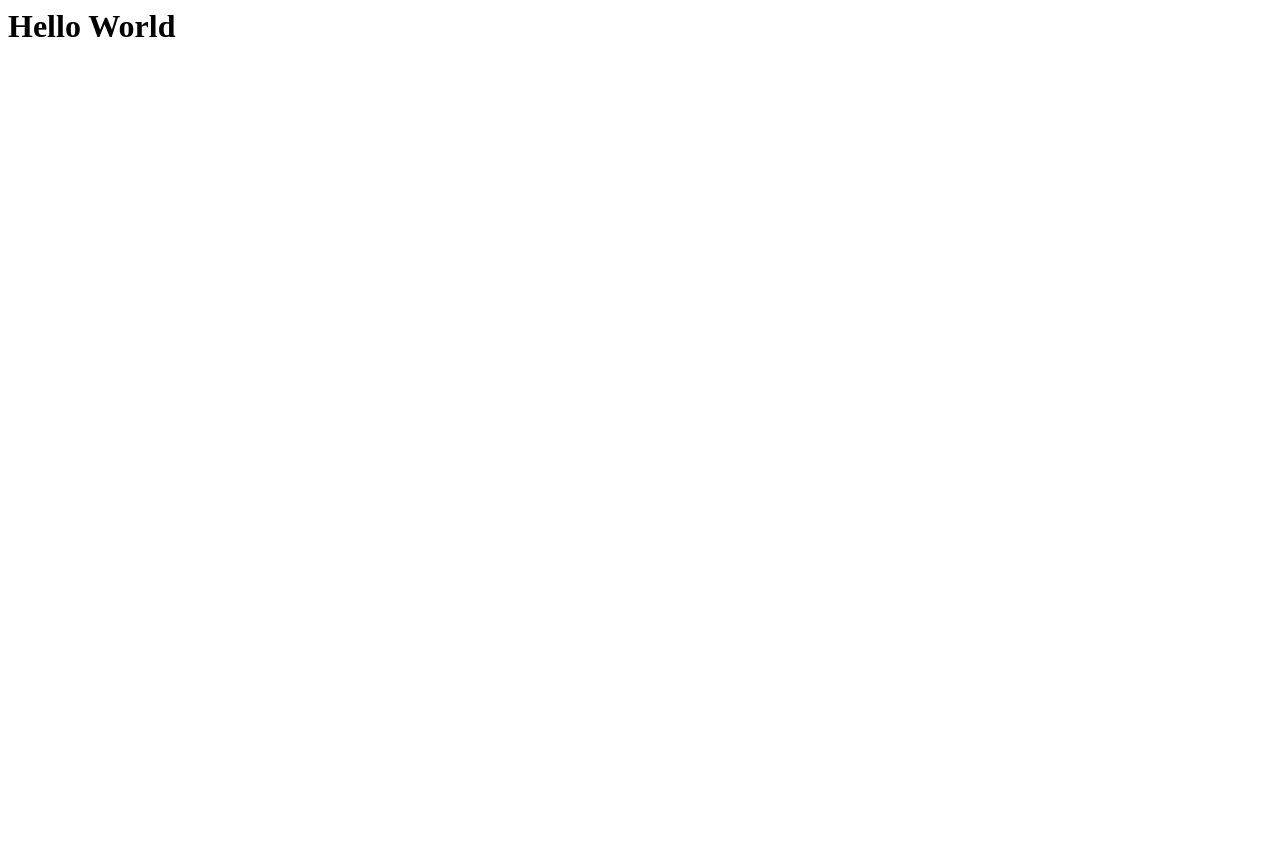
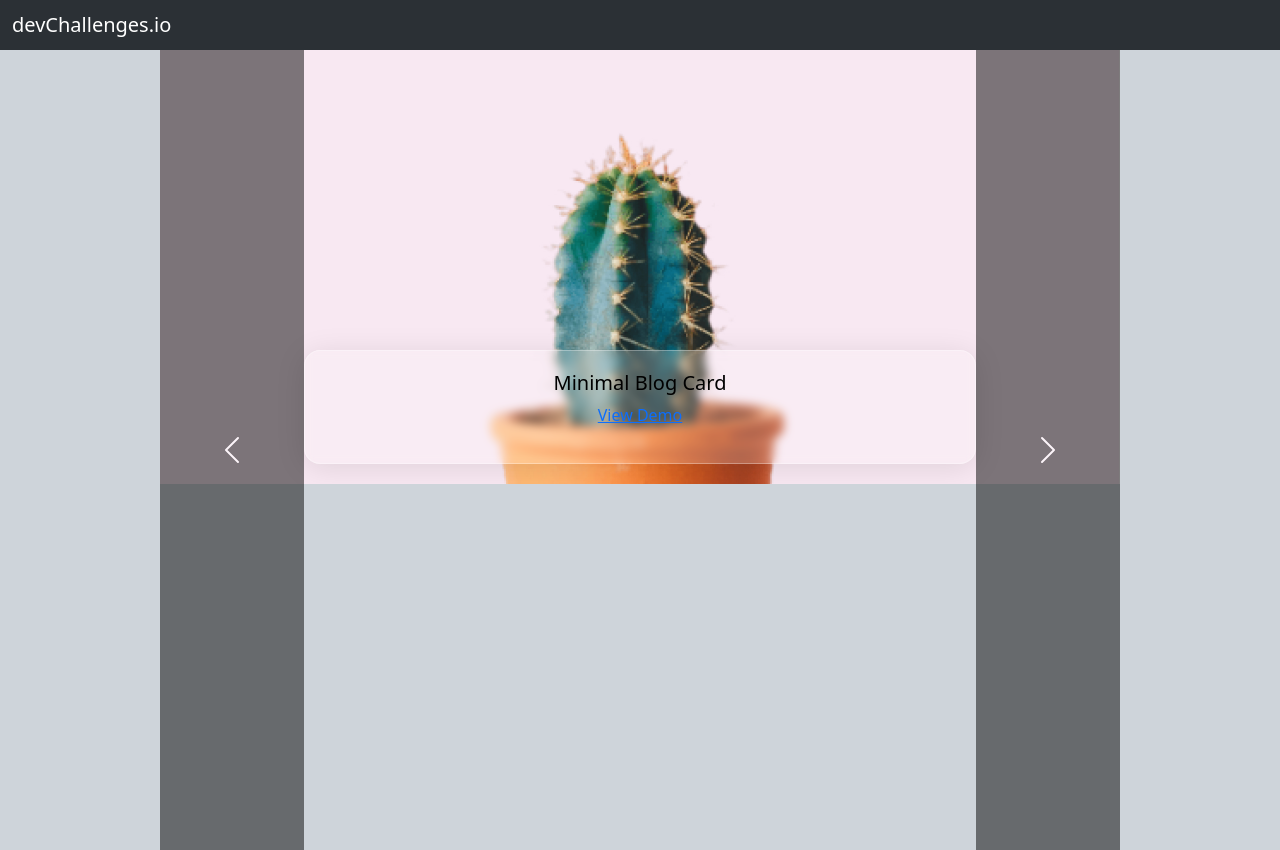
Before and after one commit to sandeep-menon/devChallenges.io, a plain HTML site: page index.html in a window 1280 px wide. Before the commit the page ends 800 px from the top, so only its background shows below. Drawn offline with nearby package versions, Linux system fonts and the light colour scheme.

Commit message:
setting up github page

```diff
--- a/index.html
+++ b/index.html
@@ -1 +1,45 @@
-<h1>Hello World</h1>
+<!DOCTYPE html>
+<html lang="en">
+<head>
+    <meta charset="UTF-8">
+    <meta name="viewport" content="width=device-width, initial-scale=1.0">
+    <title>devChallenges.io</title>
+    <link href="https://cdn.jsdelivr.net/npm/bootstrap@5.3.2/dist/css/bootstrap.min.css" rel="stylesheet" integrity="sha384-T3c6CoIi6uLrA9TneNEoa7RxnatzjcDSCmG1MXxSR1GAsXEV/Dwwykc2MPK8M2HN" crossorigin="anonymous">
+  </head>
+</head>
+<body style="background:var(--bs-dark-bg-subtle)">
+    <nav class="navbar bg-body-tertiary bg-dark" data-bs-theme="dark">
+        <div class="container-fluid">
+          <span class="navbar-brand mb-0 h1">devChallenges.io</span>
+        </div>
+      </nav>
+
+      <div id="carouselExampleCaptions" class="carousel slide" style="height: 100vh; width: 75vw; margin:auto; border-radius: 60px;">
+        <div class="carousel-inner">
+          <div class="carousel-item active">
+            <img src="./Responsive Web Developer/Minimal_Blog_Card/resources/cactus_img.jpg" class="d-block w-100" alt="./Responsive Web Developer/Minimal_Blog_Card/resources/cactus_img.jpg">
+            <div class="carousel-caption d-none d-md-block" style="background: white; color: black; background: rgba(255, 255, 255, 0.2); border-radius: 16px; box-shadow: 0 4px 30px rgba(0, 0, 0, 0.1); backdrop-filter: blur(5px); -webkit-backdrop-filter: blur(5px); border: 1px solid rgba(255, 255, 255, 0.3);">
+              <h5>Minimal Blog Card</h5>
+              <p><a href="./Responsive Web Developer/Minimal_Blog_Card/index.html">View Demo</a></p>
+            </div>
+          </div>
+          <div class="carousel-item">
+            <img src="./Responsive Web Developer/Minimal_Blog_Card/resources/cactus_img.jpg" class="d-block w-100" alt="./Responsive Web Developer/Minimal_Blog_Card/resources/cactus_img.jpg">
+            <div class="carousel-caption d-none d-md-block" style="background: white; color: black; background: rgba(255, 255, 255, 0.2); border-radius: 16px; box-shadow: 0 4px 30px rgba(0, 0, 0, 0.1); backdrop-filter: blur(5px); -webkit-backdrop-filter: blur(5px); border: 1px solid rgba(255, 255, 255, 0.3);">
+              <h5>Coming Soon...</h5>
+              <!-- <p>Some representative placeholder content for the second slide.</p> -->
+            </div>
+          </div>
+        </div>
+        <button class="carousel-control-prev" type="button" data-bs-target="#carouselExampleCaptions" data-bs-slide="prev" style="background: black;">
+          <span class="carousel-control-prev-icon" aria-hidden="true"></span>
+          <span class="visually-hidden">Previous</span>
+        </button>
+        <button class="carousel-control-next" type="button" data-bs-target="#carouselExampleCaptions" data-bs-slide="next" style="background: black;">
+          <span class="carousel-control-next-icon" aria-hidden="true"></span>
+          <span class="visually-hidden">Next</span>
+        </button>
+      </div>
+    <script src="https://cdn.jsdelivr.net/npm/bootstrap@5.3.2/dist/js/bootstrap.bundle.min.js" integrity="sha384-C6RzsynM9kWDrMNeT87bh95OGNyZPhcTNXj1NW7RuBCsyN/o0jlpcV8Qyq46cDfL" crossorigin="anonymous"></script>
+</body>
+</html>
```
